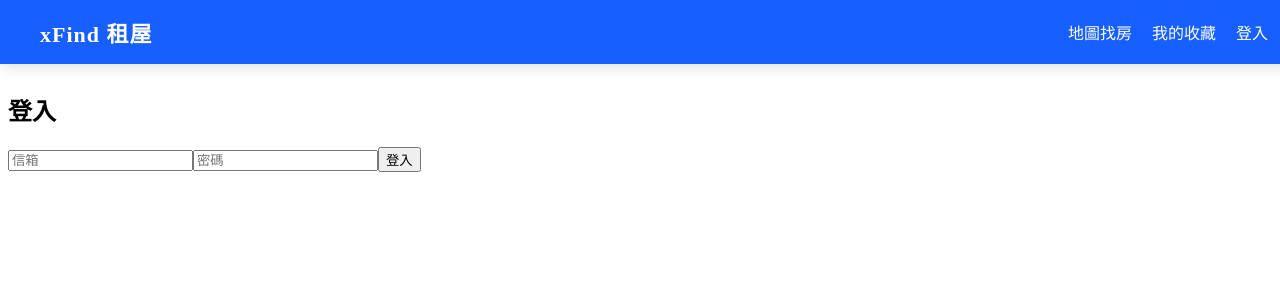
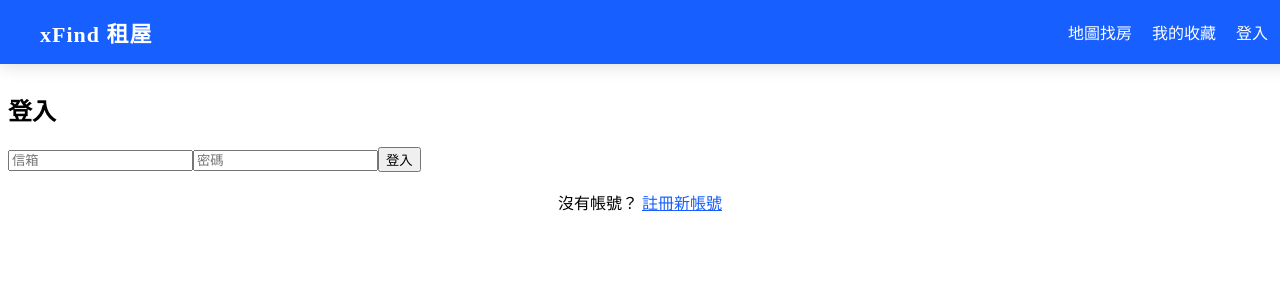
Before and after one commit to BasilWu/xfind-rental, a React (Vite) app: page /login in a window 1280 px wide. Shown: the top 300 px of the page. Built offline with nearby package versions, Linux system fonts and the light colour scheme; no server answers.

Commit message:
fix: 修正註冊路由、Login 新增註冊連結，統一所有 Route 寫法

```diff
--- a/src/App.jsx
+++ b/src/App.jsx
@@ -22,16 +22,12 @@ export default function App() {
   return (
     <BrowserRouter>
       <Header />
-      <div style={{ paddingTop: 64 }}></div>
+      <div style={{ paddingTop: 64 }}>
         <Routes>
           {/* 公開頁面 */}
           <Route path="/login" element={<Login />} />
           <Route path="/register" element={<Register />} />
-        <Route path="/" element={
-          <PrivateRoute>
-            <Home />
-          </PrivateRoute>
-        } />
+
           {/* 需要登入的頁面 */}
           <Route path="/" element={
             <PrivateRoute>
@@ -68,9 +64,10 @@ export default function App() {
               <Favorites />
             </PrivateRoute>
           } />
-        {/* 未匹配的路徑自動導向登入頁或首頁 */}
+          {/* 未匹配的路徑自動導向首頁 */}
           <Route path="*" element={<Navigate to="/" replace />} />
         </Routes>
+      </div>
     </BrowserRouter>
   );
 }
--- a/src/pages/Login.jsx
+++ b/src/pages/Login.jsx
@@ -3,6 +3,7 @@ import React, { useState } from "react";
 import { auth } from "../firebase";
 import { signInWithEmailAndPassword } from "firebase/auth";
 import { useNavigate } from "react-router-dom";
+import { Link } from "react-router-dom";
 
 export default function Login() {
   const [email, setEmail] = useState("");
@@ -37,6 +38,9 @@ export default function Login() {
       />
       <button type="submit">登入</button>
       {error && <div>{error}</div>}
+      <div style={{ textAlign: "center", marginTop: 18 }}>
+        沒有帳號？ <Link to="/register" style={{ color: "#175fff" }}>註冊新帳號</Link>
+      </div>
     </form>
   );
 }
```
Lines whose indentation alone changed are shown as unchanged.
